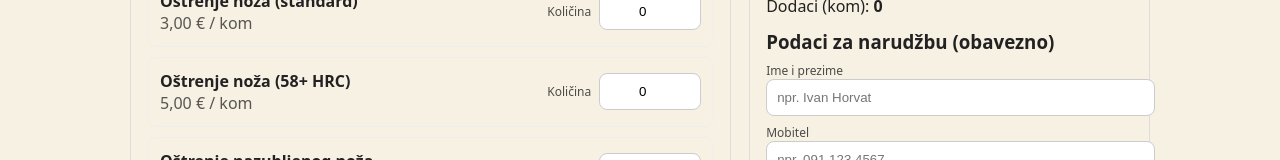
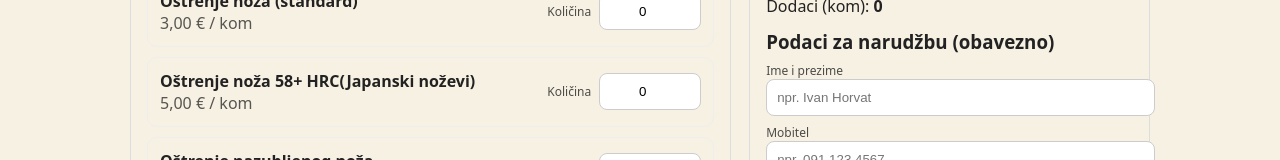
Before and after one commit to Nenad-cmd/ostrenje-nozeva-zagreb, a Next.js app: page / in a window 1280 px wide. Shown: the part 1104-1264 px from the top of the page. Built offline with nearby package versions, Linux system fonts and the light colour scheme.

Commit message:
Update page.tsx

```diff
--- a/app/page.tsx
+++ b/app/page.tsx
@@ -6,7 +6,7 @@ type Line = { id: string; name: string; price: number; kind: "base" | "addon" };
 
 const baseLines: Line[] = [
   { id: "knife_standard", name: "Oštrenje noža (standard)", price: 3, kind: "base" },
-  { id: "knife_58plus", name: "Oštrenje noža (58+ HRC)", price: 5, kind: "base" },
+  { id: "knife_58plus", name: "Oštrenje noža 58+ HRC(Japanski noževi)", price: 5, kind: "base" },
   { id: "serrated", name: "Oštrenje nazubljenog noža", price: 6, kind: "base" },
   { id: "scissors", name: "Oštrenje škara", price: 5, kind: "base" },
 ];
```
